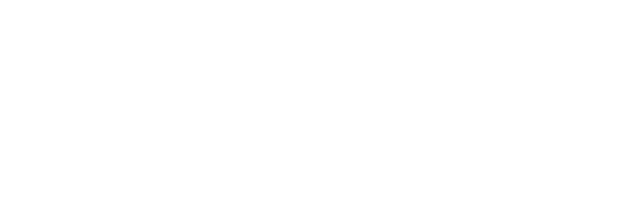
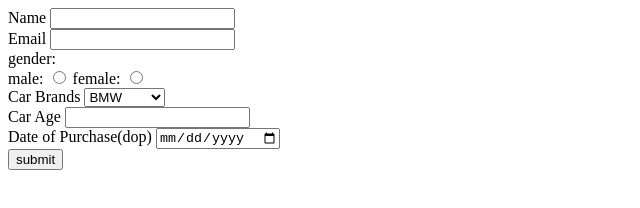
Before and after one commit to acciojob/car-insurance-form-karishma43, a website: page main.html in a window 1280 px wide. Shown: the whole page, without its empty margins (0-640 px from the left). Drawn offline with Linux system fonts and the light colour scheme.

Commit message:
created a submission

```diff
--- a/main.html
+++ b/main.html
@@ -8,6 +8,38 @@
 
 <body>
 	<!-- the entire body must be written by student -->
+	  <form method="post">
+    <div>
+        <label for="Name">Name</label>
+        <input type="text" id="#name" required>
+    </div>
+    <div>
+        <label for="email">Email</label>
+        <input type="email" id="#email" required>
+    </div>
+    <div>
+        <label for="gender">gender:</label><br>
+        male: <input type="radio" name="gender">
+        female: <input type="radio" name="gender">
+    </div>
+    <div>
+        <label for="option" id="#cars">Car Brands</label>
+        <select name="options" >
+            <option value="BMW">BMW</option>
+            <option value="Audi">Audi</option>
+            <option value="Mercedez">mercedez</option>
+        </select>
+    </div>
+    <div>
+        <label for="age">Car Age</label>
+        <input type="number" required>
+    </div>
+    <div>
+        <label for="dop">Date of Purchase(dop)</label>
+        <input type="date" id="#dop" required>
+    </div>
+    <button>submit</button>
+</form>
     <script type="text/javascript" src="./script.js">
 </script>
 
```
